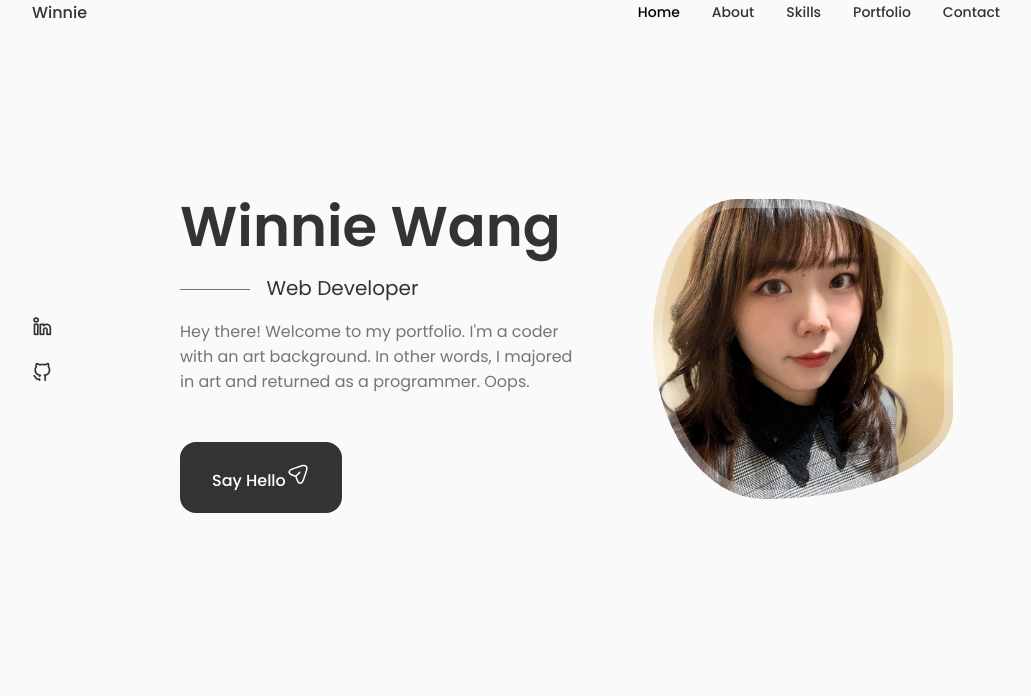
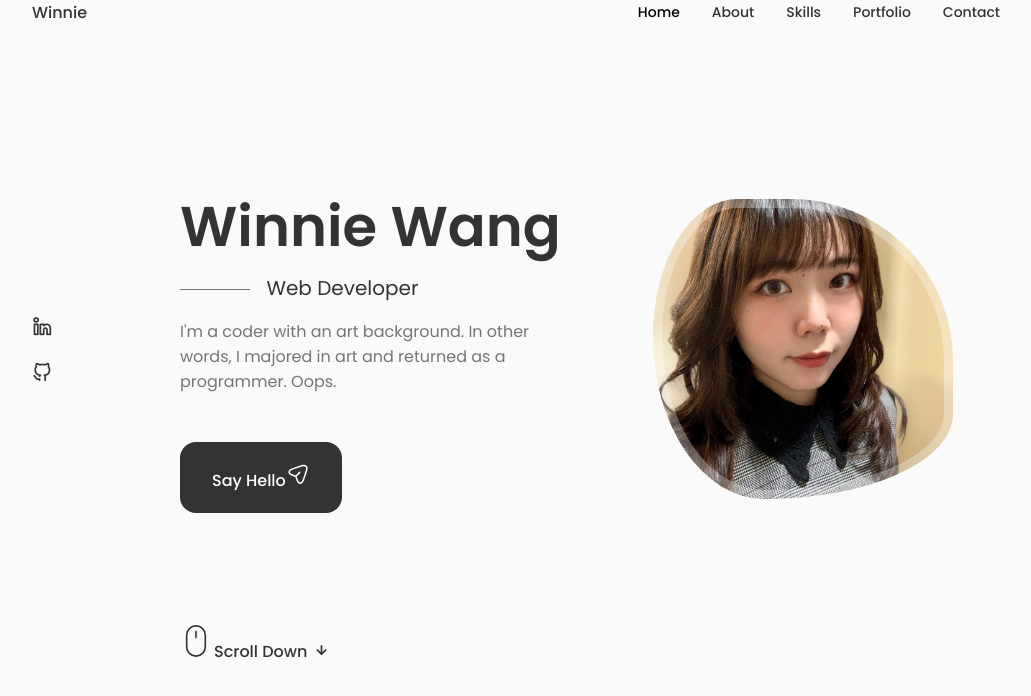
Before and after one commit to weijwang18/Portfolio, a React (Create React App) app: page / in a window 1280 px wide. Shown: the top 696 px of the page, without its empty margins (124-1155 px from the left). Built offline with nearby package versions, Linux system fonts and the light colour scheme.

Commit message:
update home component for different screen sizes

```diff
--- a/src/App.css
+++ b/src/App.css
@@ -176,10 +176,22 @@
 		margin-left: var(--mb-1-5);
 		margin-right: var(--mb-1-5);
 	}
+
+	.button {
+		padding: 1rem 1.75rem;
+	}
+
+	.button_icon {
+		width: 22px;
+		height: 22px;
+	}
 }
 
 /* For medium devices */
 @media screen and (max-width: 768px) {
+	.section {
+		padding: 2rem 0 4rem;
+	}
 }
 
 @media screen and (max-width: 576px) {
@@ -187,6 +199,10 @@
 
 /* For small devices */
 @media screen and (max-width: 350px) {
+	:root {
+		--big-font-size: 2.25rem;
+	}
+
 	.container {
 		margin-left: var(--mb-1);
 		margin-right: var(--mb-1);
--- a/src/components/home/data.jsx
+++ b/src/components/home/data.jsx
@@ -6,7 +6,7 @@
       <h1 className="home_title">Winnie Wang</h1>
       <h3 className="home_subtitle">Web Developer</h3>
       <p className="home_description">
-        Hey there! Welcome to my portfolio. I'm a coder with an art background. In other words, I majored in art and
+        I'm a coder with an art background. In other words, I majored in art and
         returned as a programmer. Oops.
       </p>
       <a href="#contact" className="button button-flex">
--- a/src/components/home/home.css
+++ b/src/components/home/home.css
@@ -1,3 +1,7 @@
+.home_container {
+  row-gap: 7rem;
+}
+
 .home_content {
   grid-template-columns: 116px repeat(2, 1fr);
   padding-top: 5.5rem;
@@ -20,7 +24,7 @@
   color: var(--title-color-dark);
 }
 
-.home_title{
+.home_title {
   font-size: var(--big-font-size);
   margin-bottom: var(--mb-0-25);
 }
@@ -33,13 +37,13 @@
   margin-bottom: var(--mb-1);
 }
 
-.home_subtitle::before{
-	content:'';
+.home_subtitle::before {
+  content: "";
   position: absolute;
   width: 70px;
   height: 1px;
   background-color: var(--text-color);
-	left:0;
+  left: 0;
   top: 1rem;
 }
 
@@ -74,3 +78,102 @@
     border-radius: 60% 40% 30% 70%/60% 30% 70% 40%;
   }
 }
+
+.home_scroll {
+  margin-left: 9.25rem;
+}
+
+.wheel {
+  animation: scroll 2s ease infinite;
+}
+
+@keyframes scroll {
+  0% {
+    transform: translateY(0);
+  }
+
+  30% {
+    transform: translateY(3.75rem);
+  }
+}
+
+.home_scroll-name {
+  color: var(--title-color);
+  font-weight: var(--font-medium);
+  margin-right: var(--mb-0-25);
+  margin-left: 2px;
+}
+
+.home_scroll-arrow {
+  font-size: 1.25rem;
+  color: var(--title-color);
+}
+
+/* ================= Breakpoints ================= */
+/* For large devices */
+@media screen and (max-width: 992px) {
+  .home_content {
+    grid-template-columns: 100px repeat(2, 1fr);
+    column-gap: 1.25rem;
+  }
+
+  .home_subtitle {
+    padding-left: 3.75rem;
+    margin-bottom: var(--mb-1);
+  }
+
+  .home_subtitle::before {
+    width: 42px;
+    top: 0.8rem;
+  }
+
+  .home_description {
+    max-width: initial;
+    margin-bottom: var(--mb-2-5);
+  }
+
+  .home_img {
+    width: 250px;
+    height: 250px;
+    box-shadow: inset 0 0 0 8px rgba(255 255 255 / 30%);
+  }
+
+  .home_scroll {
+    margin-left: 7.5rem;
+  }
+}
+
+/* For medium devices */
+@media screen and (max-width: 768px) {
+  .home_content {
+    grid-template-columns: 0.5fr 3fr;
+    padding-top: 3.5rem;
+  }
+
+  .home_img {
+    order: initial;
+    justify-self: initial;
+  }
+
+  .home_data {
+    grid-column: 1/3;
+  }
+
+  .home_img {
+    box-shadow: inset 0 0 0 6px rgba(255 255 255 / 30%);
+    width: 200px;
+    height: 200px;
+  }
+
+  .home_scroll {
+    display: none;
+  }
+}
+
+/* For small devices */
+@media screen and (max-width: 350px) {
+  .home_img {
+    width: 180px;
+    height: 180px;
+  }
+}
--- a/src/components/home/home.jsx
+++ b/src/components/home/home.jsx
@@ -2,6 +2,7 @@
 import "./home.css";
 import Social from "./social";
 import Data from "./data";
+import ScrollDown from "./scrolldown";
 
 const Home = () => {
 	return (
@@ -12,6 +13,7 @@
 					<div className="home_img"></div>
 					<Data />
 				</div>
+				<ScrollDown />
 			</div>
 		</section>
 	)
--- /dev/null
+++ b/src/components/home/scrolldown.jsx
@@ -0,0 +1,49 @@
+import React from 'react';
+
+const ScrollDown = () => {
+	return (
+		<div className="home_scroll">
+			<a href="#about" className="home_scroll-button button--flex">
+			<svg
+                width="32px"
+                height="32px"
+                class="home__scroll-mouse"
+                viewBox="0 0 247 390"
+                version="1.1"
+                xmlns="http://www.w3.org/2000/svg"
+                xmlnsXlink="http://www.w3.org/1999/xlink"
+                style={{
+                  fillRule: "evenodd",
+                  clipRule: "evenodd",
+                  strokeLinecap: "round",
+                  strokeLinejoin: "round",
+                  strokeMiterlimit: "1.5",
+				}}
+              >
+                <path
+                  class="wheel"
+                  d="M123.359,79.775l0,72.843"
+                  style={{
+                    fill: "none",
+                    stroke: "var(--title-color)",
+                    strokeWidth: "20px",
+				}}
+                ></path>
+                <path
+                  id="mouse"
+                  d="M236.717,123.359c0,-62.565 -50.794,-113.359 -113.358,-113.359c-62.565,0 -113.359,50.794 -113.359,113.359l0,143.237c0,62.565 50.794,113.359 113.359,113.359c62.564,0 113.358,-50.794 113.358,-113.359l0,-143.237Z"
+                  style={{
+                    fill: "none",
+                    stroke: "var(--title-color)",
+                    strokeWidth: "20px",
+                  }}
+                ></path>
+              </svg>
+			  <span className="home_scroll-name">Scroll Down</span>
+			  <i class="uil uil-arrow-down home_scroll-arrow"></i>
+			</a>
+		</div>
+	)
+}
+
+export default ScrollDown
```
Lines whose indentation alone changed are shown as unchanged.
